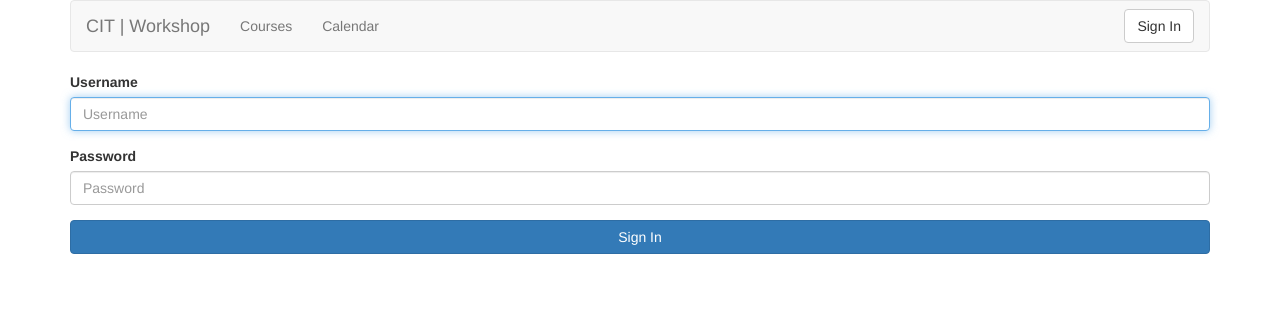
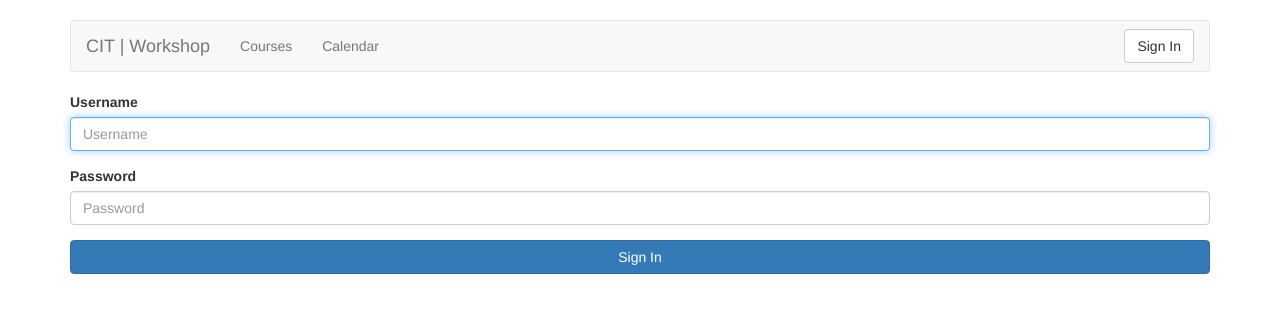
Before and after one commit to cit-jmu/workshop-django, a Django app: page /login/ in a window 1280 px wide. Shown: the top 313 px of the page. Run offline with Django 3.2, Linux system fonts and the light colour scheme; some libraries are stand-ins or nearby versions.

Commit message:
added some style
basic styling to give the navbar some padding

```diff
--- /dev/null
+++ b/static/stylesheets/application.css
@@ -0,0 +1,8 @@
+body {
+  padding-top: 20px;
+  padding-bottom: 20px;
+}
+
+.navbar {
+  margin-bottom: 20px;
+}
--- a/templates/base.html
+++ b/templates/base.html
@@ -1,4 +1,5 @@
 <!DOCTYPE html>
+{% load staticfiles %}
 {% load bootstrap3 %}
 <html lang="en">
   <head>
@@ -9,6 +10,8 @@
 
     <!-- Bootstrap CSS -->
     {% bootstrap_css %}
+    <!-- Application CSS -->
+    <link rel="stylesheet" type="text/css" href="{% static 'stylesheets/application.css' %}" />
 
     <!-- HTML5 Shim and Respond.js IE8 support of HTML5 elements and media queries -->
     <!-- WARNING: Respond.js doesn't work if you view the page via file:// -->
@@ -24,7 +27,8 @@
         <div class="container-fluid">
           <!-- Brand and toggle get grouped for better mobile display -->
           <div class="navbar-header">
-            <button type="button" class="navbar-toggle collapsed" data-toggle="collapse" data-target=".navbar-collapse">
+            <button type="button" class="navbar-toggle collapsed"
+                    data-toggle="collapse" data-target=".navbar-collapse">
               <span class="sr-only">Toggle navigation</span>
               <span class="icon-bar"></span>
               <span class="icon-bar"></span>
```
